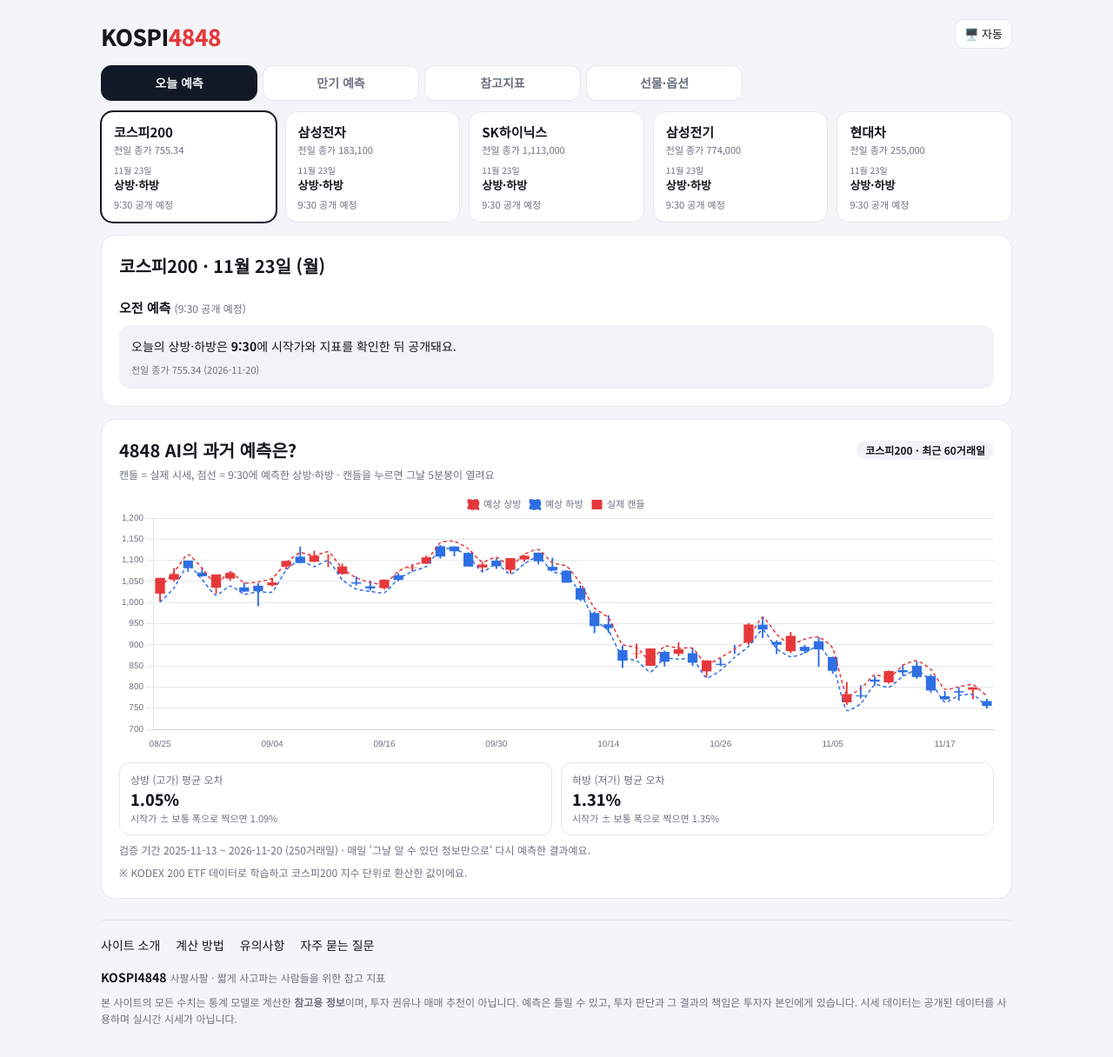
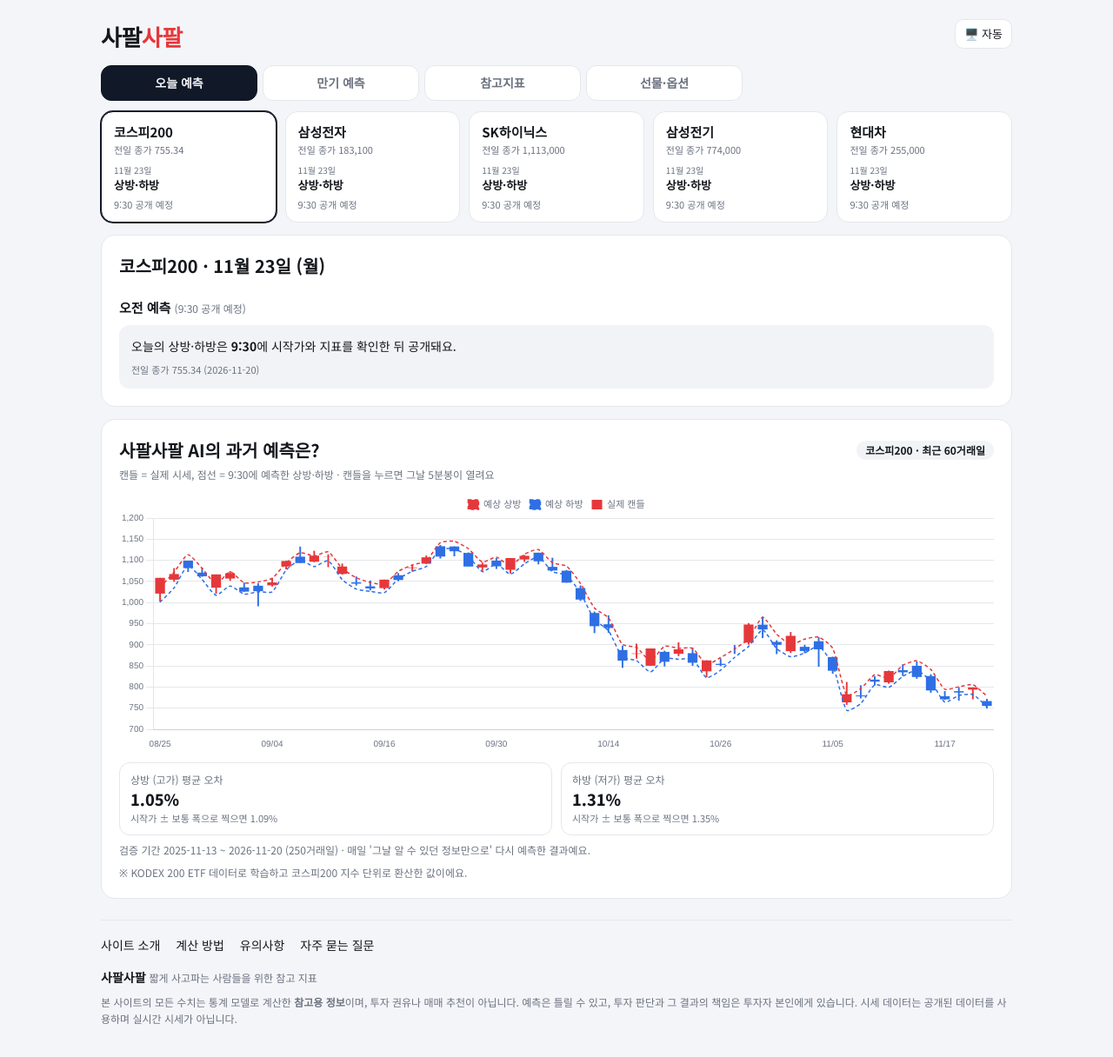
Before and after one commit to hy071015/sapalsapal, a plain HTML site: page site/index.html in a window 1280 px wide. Shown: the whole page at 87% size. Drawn offline with nearby package versions, Linux system fonts and the light colour scheme.

Commit message:
이름 변경: KOSPI4848 → 사팔사팔

```diff
--- a/site/index.html
+++ b/site/index.html
@@ -3,7 +3,7 @@
 <head>
 <meta charset="utf-8">
 <meta name="viewport" content="width=device-width, initial-scale=1">
-<title>KOSPI4848</title>
+<title>사팔사팔</title>
 <meta name="description" content="밤사이 해외 시장 흐름으로 계산한 코스피200·주요 종목의 예상 시작가와 오늘의 상방·하방 범위">
 <link rel="preconnect" href="https://fonts.googleapis.com">
 <link href="https://fonts.googleapis.com/css2?family=Noto+Sans+KR:wght@400;500;700;800&display=swap" rel="stylesheet">
@@ -267,7 +267,7 @@ footer { margin-top: 24px; font-size: 12px; color: var(--muted); border-top: 1px
 <div class="wrap">
   <header>
     <div>
-      <h1>KOSPI<span>4848</span></h1>
+      <h1>사팔<span>사팔</span></h1>
     </div>
     <button class="theme-btn" id="themeBtn" aria-label="화면 테마 바꾸기"></button>
   </header>
@@ -289,7 +289,7 @@ footer { margin-top: 24px; font-size: 12px; color: var(--muted); border-top: 1px
       <button data-info="caution">유의사항</button>
       <button data-info="faq">자주 묻는 질문</button>
     </nav>
-    <div class="foot-brand"><b>KOSPI4848</b> <span class="small">사팔사팔 · 짧게 사고파는 사람들을 위한 참고 지표</span></div>
+    <div class="foot-brand"><b>사팔사팔</b> <span class="small">짧게 사고파는 사람들을 위한 참고 지표</span></div>
     <p>본 사이트의 모든 수치는 통계 모델로 계산한 <b>참고용 정보</b>이며, 투자 권유나 매매 추천이 아닙니다.
     예측은 틀릴 수 있고, 투자 판단과 그 결과의 책임은 투자자 본인에게 있습니다.
     시세 데이터는 공개된 데이터를 사용하며 실시간 시세가 아닙니다.</p>
@@ -468,7 +468,7 @@ function expiryHtml(a) {
 /* ── 하단 안내 팝업 ── */
 const INFO = {
   about: ["사이트 소개", `
-    <p><b>KOSPI4848</b>(사팔사팔)은 짧게 사고파는 분들이 장 초반에 참고할 수 있도록,
+    <p><b>사팔사팔</b>은 짧게 사고파는 분들이 장 초반에 참고할 수 있도록,
     <b>코스피200과 주요 종목(삼성전자·SK하이닉스·삼성전기·현대차)의 오늘 상방·하방</b>을 매일 계산해 보여주는 사이트예요.</p>
     <h4>무엇을 보여주나요?</h4>
     <ul>
@@ -497,7 +497,7 @@ const INFO = {
     각 만기일 장 마감 가격이 80% 확률로 들어올 범위를 계산해요. 앞으로 코스피200 옵션 가격(내재변동성)을 연결해 더 정확하게 바꿀 예정이에요.</p>
     <h4>코스피 공포탐욕지수</h4>
     <p>주가 추세(125일 평균 대비), 변동성, 1년 중 주가 위치, 원화 흐름, 미국 VIX 다섯 가지를 각각 지난 1년 기준 0~100점으로 바꿔 평균 낸 값이에요.
-    KOSPI4848이 직접 계산한 지수라 다른 곳의 지수와 숫자가 다를 수 있어요.</p>
+    사팔사팔이 직접 계산한 지수라 다른 곳의 지수와 숫자가 다를 수 있어요.</p>
     <h4>성적표는 어떻게 계산하나요?</h4>
     <p>과거 각 날짜에 대해 <b>그날 이전 데이터만으로</b> 모델을 학습시켜 예측한 뒤 실제 결과와 비교해요. 미래 정보를 쓰지 않아서, 실제로 매일 예측했다면 나왔을 성적에 가까워요.</p>`],
   caution: ["유의사항", `
@@ -537,7 +537,7 @@ document.addEventListener("keydown", (e) => { if (e.key === "Escape") $("#infoBg
 /* ── 선물·옵션 탭 ── */
 const EDU = `
   <div class="dhead"><h2>선물·옵션이란?</h2><span class="badge">처음 보는 분들을 위한 쉬운 설명</span></div>
-  <p class="small" style="margin-top:6px">코스피200 선물·옵션은 현물(주식) 가격에 큰 영향을 줘요. KOSPI4848의 예측에도 영향을 주는 핵심 개념만 쉽게 정리했어요.</p>
+  <p class="small" style="margin-top:6px">코스피200 선물·옵션은 현물(주식) 가격에 큰 영향을 줘요. 사팔사팔의 예측에도 영향을 주는 핵심 개념만 쉽게 정리했어요.</p>
   <div class="edu-grid">
     <div class="edu">
       <span class="tag">기본</span><h3>현물과 선물</h3>
@@ -591,7 +591,7 @@ const EDU = `
       <p>선물·옵션이 동시에 만기되는 3·6·9·12월 둘째 목요일은 <b>쿼드러플 위칭데이</b>라고 부르며 특히 주목받아요.</p>
     </div>
     <div class="edu wide">
-      <span class="tag">정리</span><h3>KOSPI4848 계산과의 연결</h3>
+      <span class="tag">정리</span><h3>사팔사팔 계산과의 연결</h3>
       <ul style="margin:6px 0;padding-left:18px">
         <li><b>9:30 상방·하방</b>: 지금은 시작가와 밤사이 미국 선물(나스닥·S&amp;P500) 등을 반영해요. 앞으로 <b>외국인 선물 순매수·미결제약정</b>을 추가해서 추세일을 더 잘 잡으려고 해요.</li>
         <li><b>만기 예측</b>: 지금은 최근 변동성 기반이에요. 앞으로 <b>위클리·월물 옵션의 내재변동성</b>으로 바꾸면 시장이 실제로 예상하는 폭을 반영할 수 있어요.</li>
@@ -682,7 +682,7 @@ function renderRef() {
     </div>
     <div class="section-t">최근 6개월 공포탐욕지수와 코스피</div>
     <div class="chart-box" style="height:240px"><canvas id="fgChart"></canvas></div>
-    <div class="note">KOSPI4848이 공개 데이터로 직접 계산한 지수예요. 다른 곳의 공포탐욕지수와는 계산 방식이 달라요.</div>
+    <div class="note">사팔사팔이 공개 데이터로 직접 계산한 지수예요. 다른 곳의 공포탐욕지수와는 계산 방식이 달라요.</div>
 
     <div class="section-t">이벤트 달력</div>
     ${R.events ? calMini() : ""}
@@ -781,9 +781,9 @@ function renderDetail() {
     ${afternoon}
     ${actual}`;
 
-  // 별도 위젯: 4848 AI의 과거 예측은?
+  // 별도 위젯: 사팔사팔 AI의 과거 예측은?
   $("#past").innerHTML = `
-    <div class="dhead"><h2>4848 AI의 과거 예측은?</h2><span class="badge">${a.name} · 최근 ${a.history.length}거래일</span></div>
+    <div class="dhead"><h2>사팔사팔 AI의 과거 예측은?</h2><span class="badge">${a.name} · 최근 ${a.history.length}거래일</span></div>
     <div class="small" style="margin-top:4px">캔들 = 실제 시세, 점선 = 9:30에 예측한 상방·하방 · 캔들을 누르면 그날 5분봉이 열려요</div>
     <div class="chart-box" style="margin-top:10px"><canvas id="chart"></canvas></div>
     <div class="stats" style="margin-top:12px;grid-template-columns:repeat(2,1fr)">
```
Also changed, not shown: 2 other files.
